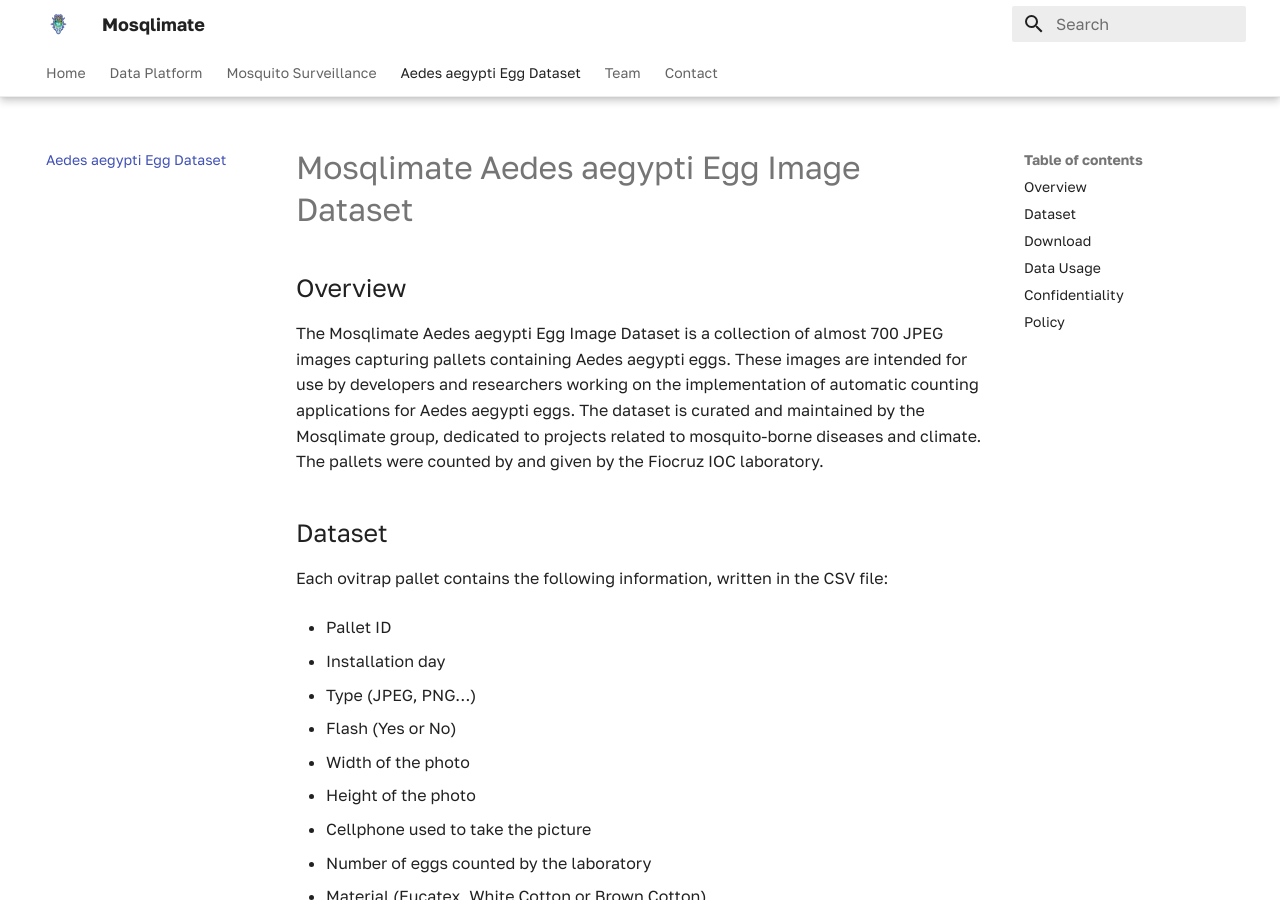
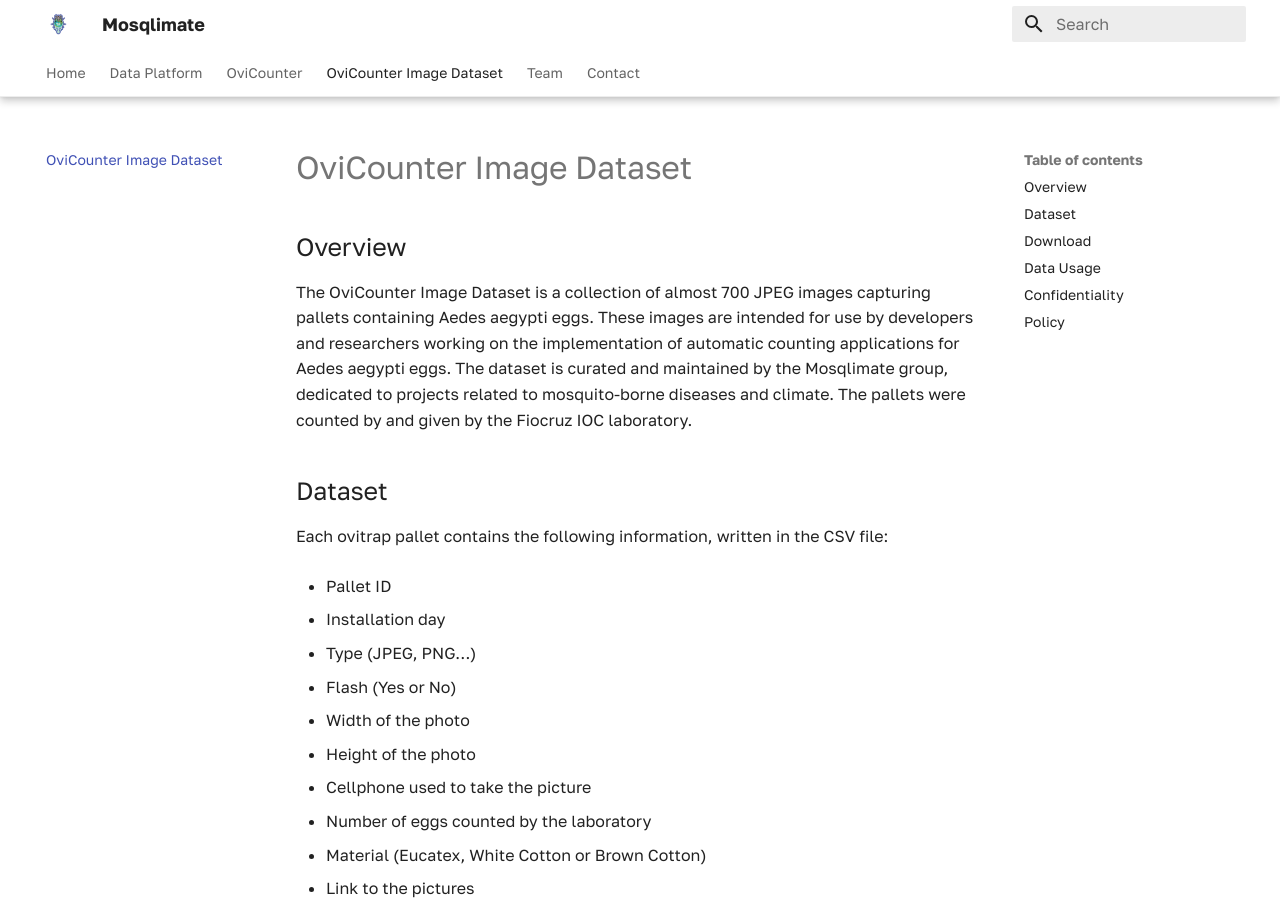
Before and after one commit to Mosqlimate-project/Mosqlimate-project.github.io, an MkDocs documentation site: the page built from pages/egg-dataset.md, in a window 1280 px wide and 900 px high. Built offline with MkDocs 1.6.1 and Material for MkDocs 9.7.7, drawn with Linux system fonts in a browser that asks for light colours.

Commit message:
Refactor team page (#25)
* update team page and rename ovicounter refs

* minor update

* add foto and update ovicounter refs

```diff
--- a/mkdocs.yml
+++ b/mkdocs.yml
@@ -56,7 +56,7 @@
 nav:
   - Home: 'index.md'
   - Data Platform: 'http://api.mosqlimate.org'
-  - Mosquito Surveillance: 'https://contaovos.dengue.mat.br/pt-br/'
-  - Aedes aegypti Egg Dataset: 'egg-dataset.md'
+  - OviCounter: 'https://contaovos.dengue.mat.br/pt-br/'
+  - OviCounter Image Dataset: 'egg-dataset.md'
   - Team: 'index.html#team'
   - Contact: 'index.html#contact'
--- a/pages/egg-dataset.md
+++ b/pages/egg-dataset.md
@@ -1,7 +1,7 @@
-# Mosqlimate Aedes aegypti Egg Image Dataset
+# OviCounter Image Dataset
 
 ## Overview
-The Mosqlimate Aedes aegypti Egg Image Dataset is a collection of almost 700 JPEG images capturing pallets containing Aedes aegypti eggs. These images are intended for use by developers and researchers working on the implementation of automatic counting applications for Aedes aegypti eggs. The dataset is curated and maintained by the Mosqlimate group, dedicated to projects related to mosquito-borne diseases and climate. The pallets were counted by and given by the Fiocruz IOC laboratory.
+The OviCounter Image Dataset is a collection of almost 700 JPEG images capturing pallets containing Aedes aegypti eggs. These images are intended for use by developers and researchers working on the implementation of automatic counting applications for Aedes aegypti eggs. The dataset is curated and maintained by the Mosqlimate group, dedicated to projects related to mosquito-borne diseases and climate. The pallets were counted by and given by the Fiocruz IOC laboratory.
 
 ## Dataset
 
```
Also changed, not shown: pages/index.md (+64 -41 lines), pages/assets/img/team/Eduardo.webp (deleted), pages/assets/img/team/eduardo.png (added).
